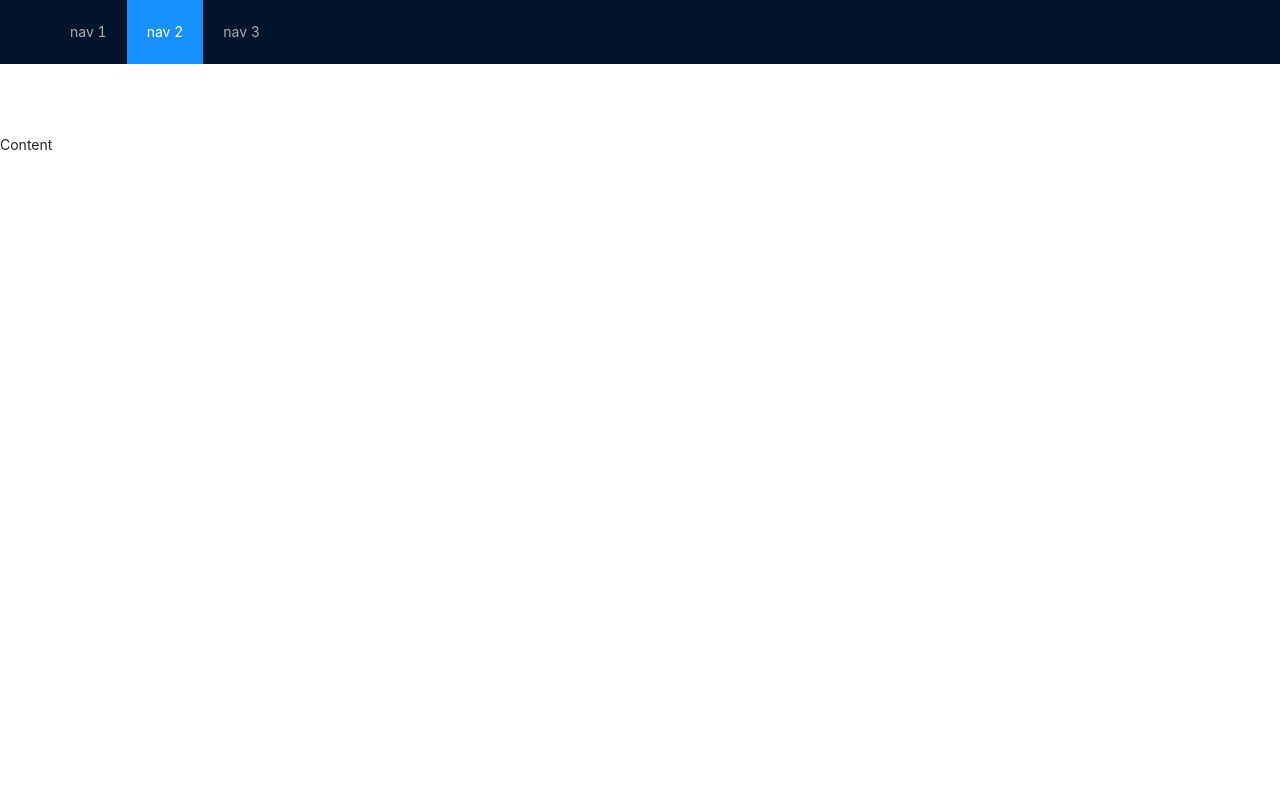
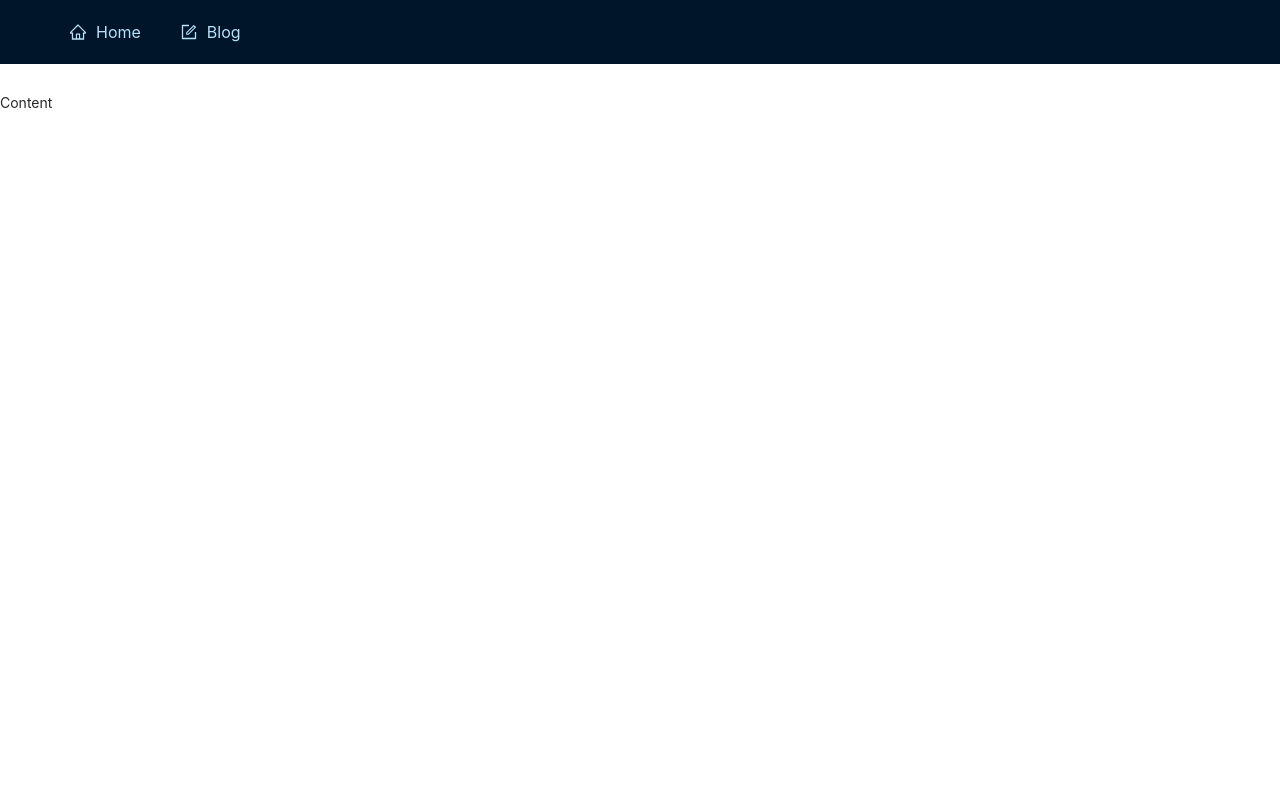
Before and after one commit to ColinCee/personal-site, a React (Create React App) app: page / in a window 1280 px wide. Shown: the top 800 px of the page. Built offline with nearby package versions, Linux system fonts and the light colour scheme.

Commit message:
update to use same horizontal margin

```diff
--- a/src/components/Footer/index.tsx
+++ b/src/components/Footer/index.tsx
@@ -1,12 +1,17 @@
 import React from "react";
 import { Layout } from "antd";
 import styled from "styled-components";
+import HorizontalMargin from "../Layout/HorizontalMargin";
 
 const StyledFooter = styled(Layout.Footer)`
   width: 100%;
 `;
 const Header = () => {
-  return <StyledFooter>Ant Design ©2018 Created by Ant UED</StyledFooter>;
+  return (
+    <StyledFooter>
+      <HorizontalMargin>©2021 Created by Colin Cheung</HorizontalMargin>
+    </StyledFooter>
+  );
 };
 
 export default Header;
--- a/src/components/Header/index.tsx
+++ b/src/components/Header/index.tsx
@@ -1,28 +1,42 @@
 import React from "react";
 import { Layout, Menu } from "antd";
 import styled from "styled-components";
+import { FormOutlined, HomeOutlined } from "@ant-design/icons";
+import HorizontalMargin from "../Layout/HorizontalMargin";
 
 const StyledHeader = styled(Layout.Header)`
   position: "fixed";
   z-index: 1;
   width: 100%;
+  color: #b7e3fa;
 `;
 
-const Container = styled.div`
-  max-width: 1440px;
-  margin-left: auto;
-  margin-right: auto;
+const MenuItem = styled(Menu.Item)`
+  && {
+    color: #b7e3fa;
+    font-size: 16px;
+  }
 `;
+
 const Header = () => {
   return (
     <StyledHeader>
-      <Container>
-        <Menu theme="dark" mode="horizontal" defaultSelectedKeys={["2"]}>
-          <Menu.Item key="1">nav 1</Menu.Item>
-          <Menu.Item key="2">nav 2</Menu.Item>
-          <Menu.Item key="3">nav 3</Menu.Item>
+      <HorizontalMargin>
+        <Menu theme="dark" mode="horizontal">
+          <MenuItem
+            key="1"
+            icon={<HomeOutlined style={{ fontSize: "16px" }} />}
+          >
+            Home
+          </MenuItem>
+          <MenuItem
+            key="2"
+            icon={<FormOutlined style={{ fontSize: "16px" }} />}
+          >
+            Blog
+          </MenuItem>
         </Menu>
-      </Container>
+      </HorizontalMargin>
     </StyledHeader>
   );
 };
--- a/src/components/Home/index.tsx
+++ b/src/components/Home/index.tsx
@@ -1,18 +1,19 @@
 import { Content } from "antd/lib/layout/layout";
 import React from "react";
 import styled from "styled-components";
+import HorizontalMargin from "../Layout/HorizontalMargin";
 
 const StyledContent = styled(Content)`
-  margin-left: 2em;
-  height: 100%;
-  max-width: 1440px;
-  margin: 5em auto;
+  margin-top: 2em;
+  height: 90vh;
 `;
 const Home = () => {
   return (
-    <StyledContent>
-      <div className="site-layout-content">Content</div>
-    </StyledContent>
+    <HorizontalMargin>
+      <StyledContent>
+        <div className="site-layout-content">Content</div>
+      </StyledContent>
+    </HorizontalMargin>
   );
 };
 
--- /dev/null
+++ b/src/components/Layout/HorizontalMargin.tsx
@@ -0,0 +1,9 @@
+import styled from "styled-components";
+
+const HorizontalMargin = styled.div`
+  max-width: 1440px;
+  margin-left: auto;
+  margin-right: auto;
+`;
+
+export default HorizontalMargin;
```
